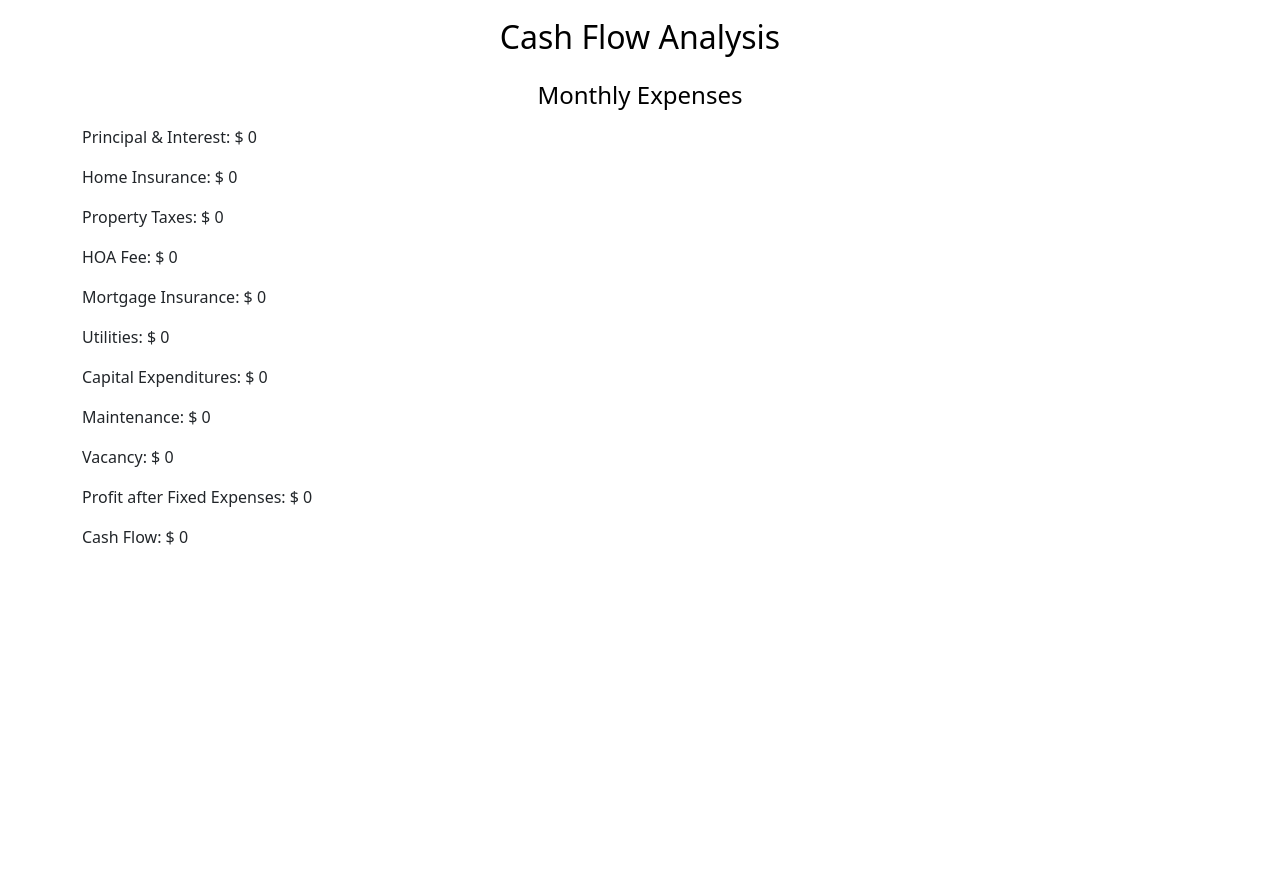
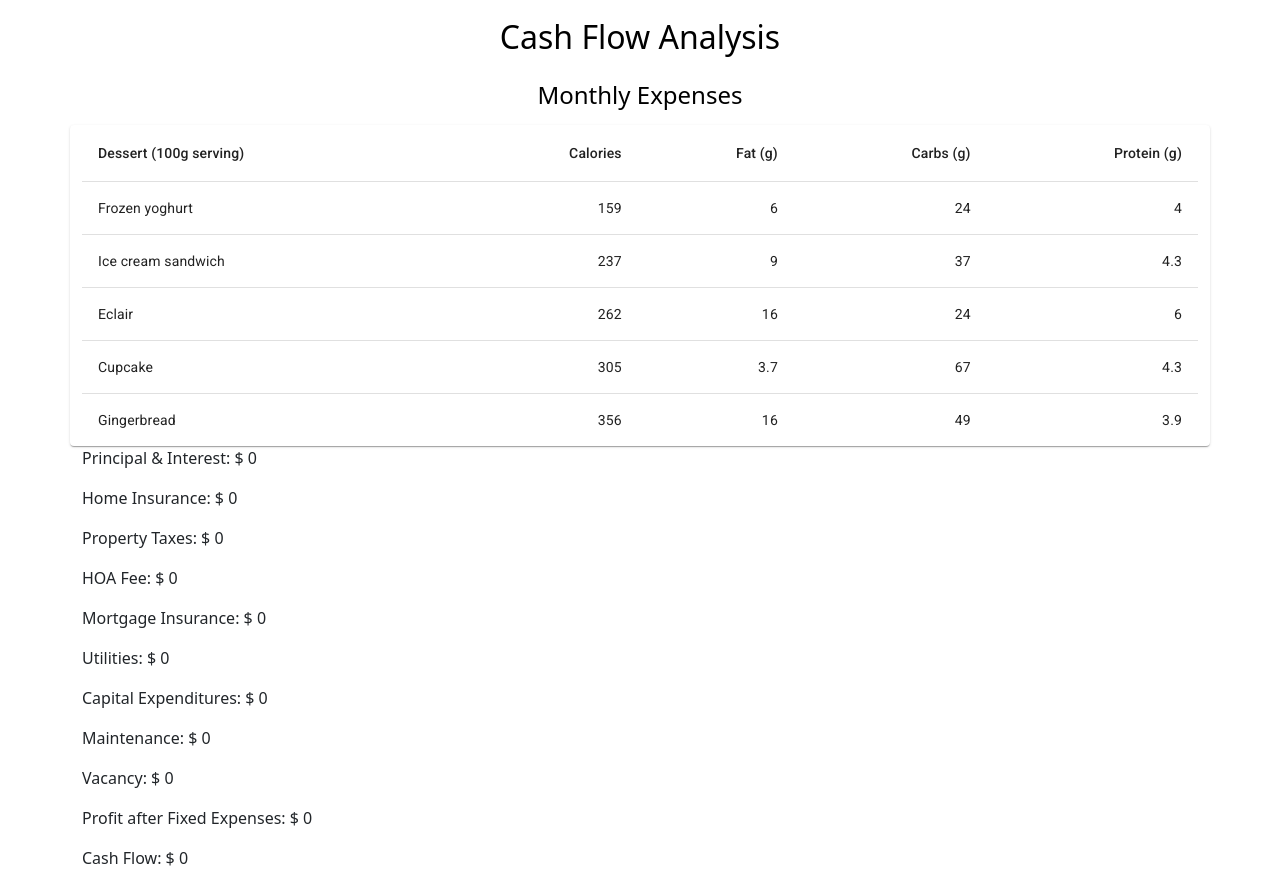
Before and after one commit to juliantglover/real-estate-cash-flow-calculator, a React (Create React App) app in the folder real-estate-cf-calc/: page / in a window 1280 px wide. Shown: the part 1000-1886 px from the top of the page. Before the commit the page ends 1565 px from the top, so only its background shows below. Built offline with nearby package versions, Linux system fonts and the light colour scheme.

Commit message:
begain creating result data

```diff
--- a/real-estate-cf-calc/src/App.tsx
+++ b/real-estate-cf-calc/src/App.tsx
@@ -12,6 +12,13 @@
 import { ErrorText } from './Components/Text/ErrorText';
 import { TextField } from './Components/Form/TextField';
 import { Button } from '@mui/material';
+import Table from '@mui/material/Table';
+import TableBody from '@mui/material/TableBody';
+import TableCell from '@mui/material/TableCell';
+import TableContainer from '@mui/material/TableContainer';
+import TableHead from '@mui/material/TableHead';
+import TableRow from '@mui/material/TableRow';
+import Paper from '@mui/material/Paper';
 
 function App() {
 
@@ -84,6 +91,18 @@
         propertyManagement:propertyManagement
       })
   }
+
+  const createData = (name, calories, fat, carbs, protein) => {
+    return { name, calories, fat, carbs, protein };
+  }
+
+  const rows = [
+    createData('Frozen yoghurt', 159, 6.0, 24, 4.0),
+    createData('Ice cream sandwich', 237, 9.0, 37, 4.3),
+    createData('Eclair', 262, 16.0, 24, 6.0),
+    createData('Cupcake', 305, 3.7, 67, 4.3),
+    createData('Gingerbread', 356, 16.0, 49, 3.9),
+  ];
 
 const onSubmit = async values => {
   setPropertyValues(values);
@@ -654,6 +673,35 @@
     <Row>
     <Header text="Cash Flow Analysis" weight={500} size={2}/>
       <Header text="Monthly Expenses" weight={400} size={1.5}></Header>
+      <TableContainer component={Paper}>
+      <Table sx={{ minWidth: 650 }} aria-label="simple table">
+        <TableHead>
+          <TableRow>
+            <TableCell>Dessert (100g serving)</TableCell>
+            <TableCell align="right">Calories</TableCell>
+            <TableCell align="right">Fat&nbsp;(g)</TableCell>
+            <TableCell align="right">Carbs&nbsp;(g)</TableCell>
+            <TableCell align="right">Protein&nbsp;(g)</TableCell>
+          </TableRow>
+        </TableHead>
+        <TableBody>
+          {rows.map((row) => (
+            <TableRow
+              key={row.name}
+              sx={{ '&:last-child td, &:last-child th': { border: 0 } }}
+            >
+              <TableCell component="th" scope="row">
+                {row.name}
+              </TableCell>
+              <TableCell align="right">{row.calories}</TableCell>
+              <TableCell align="right">{row.fat}</TableCell>
+              <TableCell align="right">{row.carbs}</TableCell>
+              <TableCell align="right">{row.protein}</TableCell>
+            </TableRow>
+          ))}
+        </TableBody>
+      </Table>
+    </TableContainer>
         <p>Principal &amp; Interest: $ {cashFlowValues.principalAndInterest}</p>
         <p>Home Insurance: $ {propertyValues.insurance}</p>
         <p>Property Taxes: $ {propertyValues.taxes}</p>
```
